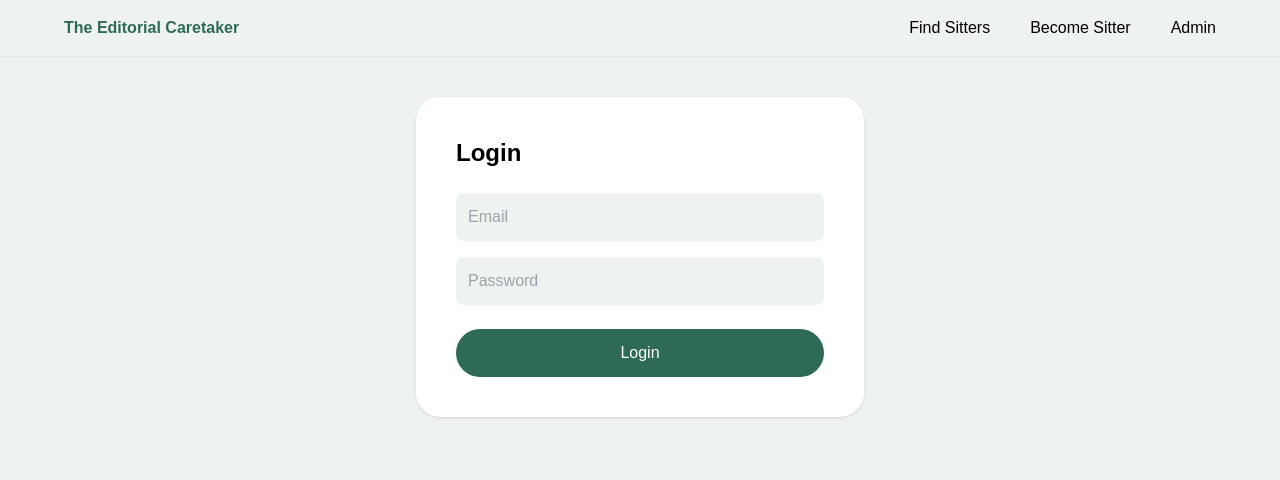
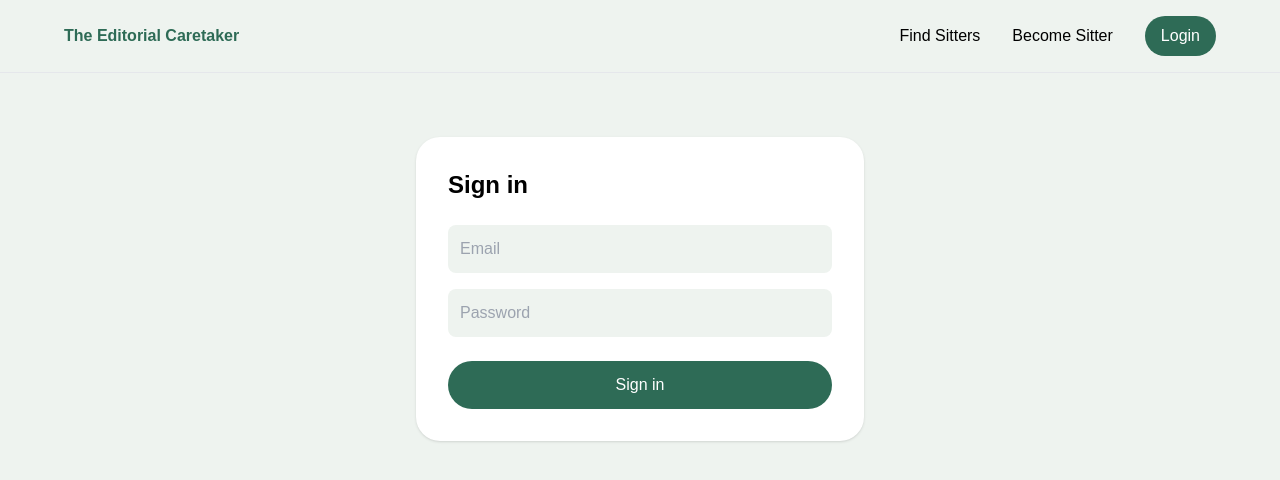
Before and after one commit to Keerat619/PetCareWebsite, a React (Vite) app: page /login in a window 1280 px wide. Shown: the top 480 px of the page. Built offline with nearby package versions, Linux system fonts and the light colour scheme; the HTML template or start-up script is replaced by a standard one.

Commit message:
final responsive UI + navbar + login + footer

```diff
--- a/src/components/Navbar.jsx
+++ b/src/components/Navbar.jsx
@@ -4,6 +4,8 @@ import { useNavigate } from "react-router-dom";
 const Navbar = () => {
   const navigate = useNavigate();
   const [open, setOpen] = useState(false);
+
+  const isAdmin = localStorage.getItem("admin");
 
   return (
     <header className="bg-[#eef3ef] border-b">
@@ -18,8 +20,8 @@ const Navbar = () => {
           The Editorial Caretaker
         </h1>
 
-        {/* DESKTOP MENU */}
-        <div className="hidden md:flex gap-10">
+        {/* DESKTOP */}
+        <div className="hidden md:flex gap-8 items-center">
 
           <button onClick={() => navigate("/find-sitters")}>
             Find Sitters
@@ -29,13 +31,22 @@ const Navbar = () => {
             Become Sitter
           </button>
 
-          <button onClick={() => navigate("/admin")}>
-            Admin
+          {isAdmin && (
+            <button onClick={() => navigate("/admin")}>
+              Admin
+            </button>
+          )}
+
+          <button
+            onClick={() => navigate("/login")}
+            className="bg-[#2e6b56] text-white px-4 py-2 rounded-full"
+          >
+            Login
           </button>
 
         </div>
 
-        {/* MOBILE MENU BUTTON */}
+        {/* MOBILE BUTTON */}
         <button
           className="md:hidden text-2xl"
           onClick={() => setOpen(!open)}
@@ -47,7 +58,7 @@ const Navbar = () => {
 
       {/* MOBILE MENU */}
       {open && (
-        <div className="md:hidden px-4 pb-4 flex flex-col gap-3 bg-[#eef3ef]">
+        <div className="md:hidden px-4 pb-4 flex flex-col gap-3">
 
           <button onClick={() => navigate("/find-sitters")}>
             Find Sitters
@@ -57,8 +68,17 @@ const Navbar = () => {
             Become Sitter
           </button>
 
-          <button onClick={() => navigate("/admin")}>
-            Admin
+          {isAdmin && (
+            <button onClick={() => navigate("/admin")}>
+              Admin
+            </button>
+          )}
+
+          <button
+            onClick={() => navigate("/login")}
+            className="bg-[#2e6b56] text-white py-2 rounded-full"
+          >
+            Login
           </button>
 
         </div>
--- a/src/pages/BecomeSitter.jsx
+++ b/src/pages/BecomeSitter.jsx
@@ -1,7 +1,7 @@
 import React, { useState } from "react";
 import { useNavigate } from "react-router-dom";
 import API from "../api.js";
-
+import Footer from "../components/Footer";
 const BecomeSitter = () => {
   const navigate = useNavigate();
 
@@ -177,7 +177,7 @@ const BecomeSitter = () => {
         </form>
 
       </div>
-
+<Footer />
     </div>
   );
 };
--- a/src/pages/FindSitters.jsx
+++ b/src/pages/FindSitters.jsx
@@ -1,7 +1,7 @@
 import React, { useEffect, useState } from "react";
 import { useSearchParams, useNavigate } from "react-router-dom";
 import Navbar from "../components/Navbar";
-
+import Footer from "../components/Footer";
 const FindSitters = () => {
   const [searchParams] = useSearchParams();
   const navigate = useNavigate();
@@ -81,6 +81,7 @@ const FindSitters = () => {
         </div>
 
       </div>
+      <Footer />
     </div>
   );
 };
--- a/src/pages/Home.jsx
+++ b/src/pages/Home.jsx
@@ -2,7 +2,7 @@ import React from "react";
 import { useNavigate } from "react-router-dom";
 import { useState } from "react";
 import Navbar from "../components/Navbar";
-
+import Footer from "../components/Footer";
 const Home = () => {
   const navigate = useNavigate();
   const [city, setCity] = useState("");
@@ -135,6 +135,8 @@ const Home = () => {
 
       </div>
 
+  <Footer />
+
     </div>
   );
 };
--- a/src/pages/Login.jsx
+++ b/src/pages/Login.jsx
@@ -18,6 +18,8 @@ const Login = () => {
   };
 
   const handleLogin = () => {
+
+    // ADMIN LOGIN (hidden)
     if (
       form.email === "admin@gmail.com" &&
       form.password === "admin123"
@@ -27,8 +29,10 @@ const Login = () => {
       return;
     }
 
+    // USER LOGIN
     localStorage.setItem("loggedIn", "true");
     localStorage.setItem("userName", form.email);
+
     navigate("/");
   };
 
@@ -37,12 +41,12 @@ const Login = () => {
 
       <Navbar />
 
-      <div className="flex items-center justify-center px-4 py-10">
+      <div className="flex justify-center items-center py-16 px-4">
 
-        <div className="bg-white p-6 md:p-10 rounded-3xl shadow w-full max-w-md">
+        <div className="bg-white p-8 rounded-3xl shadow w-full max-w-md">
 
           <h1 className="text-2xl font-semibold mb-6">
-            Login
+            Sign in
           </h1>
 
           <input
@@ -64,7 +68,7 @@ const Login = () => {
             onClick={handleLogin}
             className="w-full bg-[#2e6b56] text-white py-3 rounded-full"
           >
-            Login
+            Sign in
           </button>
 
         </div>
--- a/src/pages/SitterProfile.jsx
+++ b/src/pages/SitterProfile.jsx
@@ -2,7 +2,7 @@ import React, { useEffect, useState } from "react";
 import { useParams, useNavigate } from "react-router-dom";
 import Navbar from "../components/Navbar";
 import API from "../api.js";
-
+import Footer from "../components/Footer";
 const SitterProfile = () => {
   const { id } = useParams();
   const navigate = useNavigate();
@@ -255,7 +255,7 @@ const SitterProfile = () => {
         </div>
 
       </div>
-
+<Footer />
     </div>
   );
 };
```
